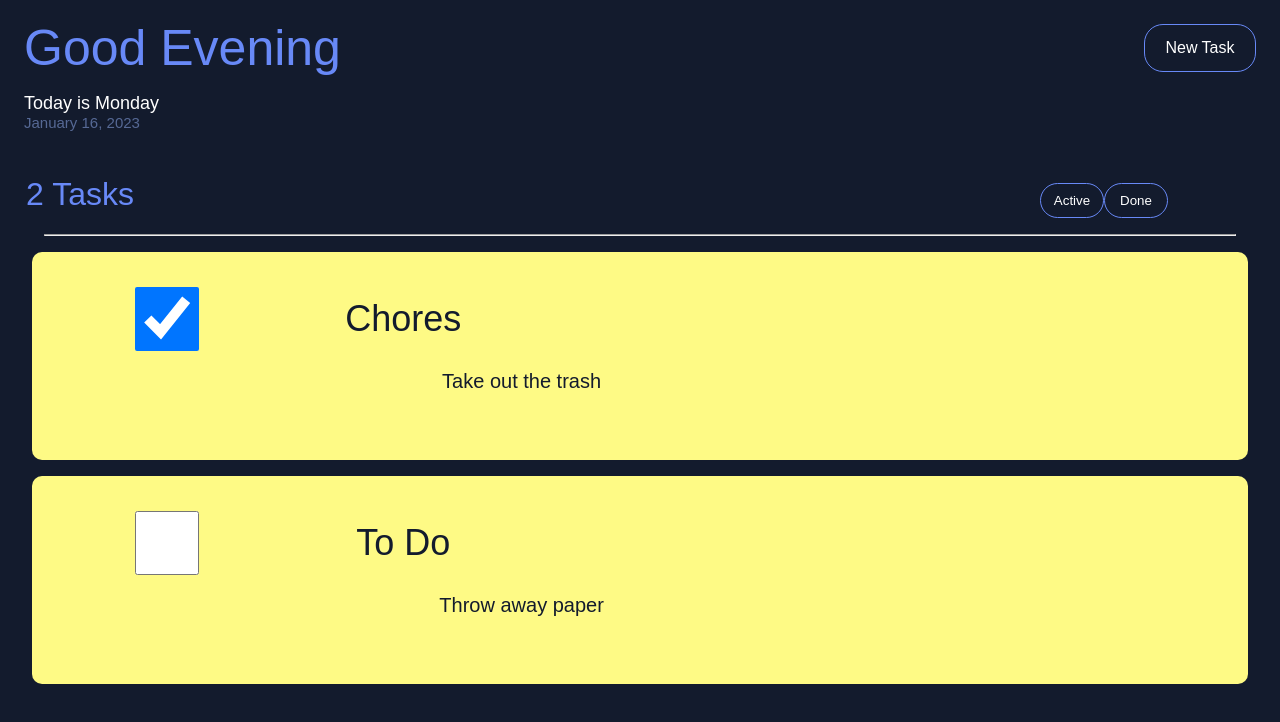
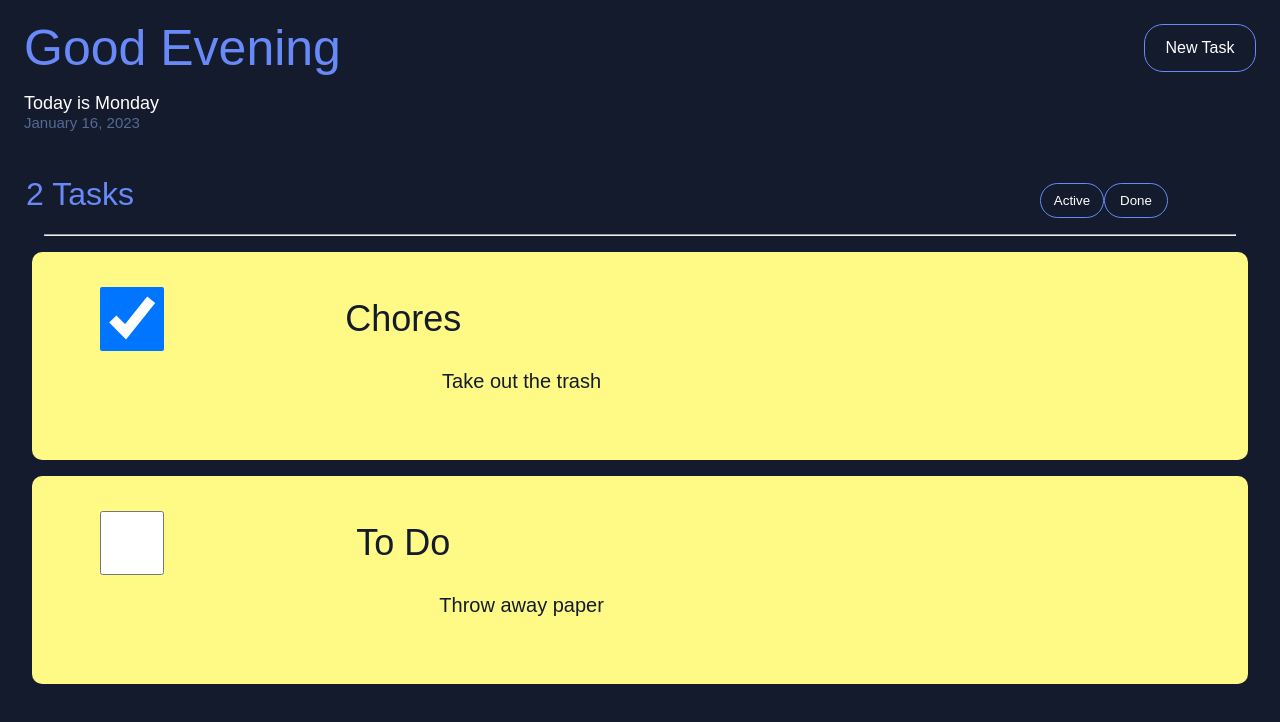
Before and after one commit to dilekbaykara/to-do-list, a React (Create React App) app: page / in a window 1280 px wide. Shown: the top 722 px of the page. Built offline with nearby package versions, Linux system fonts and the light colour scheme; a web font is replaced by a local one.

Commit message:
styled to do form

```diff
--- a/src/App.css
+++ b/src/App.css
@@ -2,7 +2,7 @@
   text-align: center;
 }
 
-.to-do-item{
+.to-do-item {
   display: grid;
   grid-template-columns: repeat(5, 1fr);
   grid-template-rows: repeat(2, 1fr);
@@ -20,19 +20,19 @@
   margin-right: 2rem;
 }
 
-  .checkbox{
+.checkbox {
   grid-column: 1;
   grid-row: 1;
-    height:4rem;
+  height: 4rem;
   align-self: center;
 }
 
-  .to-do-date{
+.to-do-date {
   grid-column: 5;
   grid-row: 1;
 }
 
-  .to-do-title{
+.to-do-title {
   grid-column: 2;
   grid-row: 1;
   font-family: elza, sans-serif;
@@ -42,7 +42,24 @@
   font-size: 36px;
 }
 
-  .description{
+.description {
   grid-column: 1/5;
   grid-row: 2;
 }
+
+form {
+  display: flex;
+  justify-content: center;
+  justify-items: center;
+  font-size: 1.2rem;
+  flex-wrap: nowrap;
+  flex-direction: column;
+  align-items: center;
+}
+
+input {
+  display: flex;
+  height: 2rem;
+  width: 10rem;
+  border-radius: 10px;
+}
```
Lines whose indentation alone changed are shown as unchanged.
